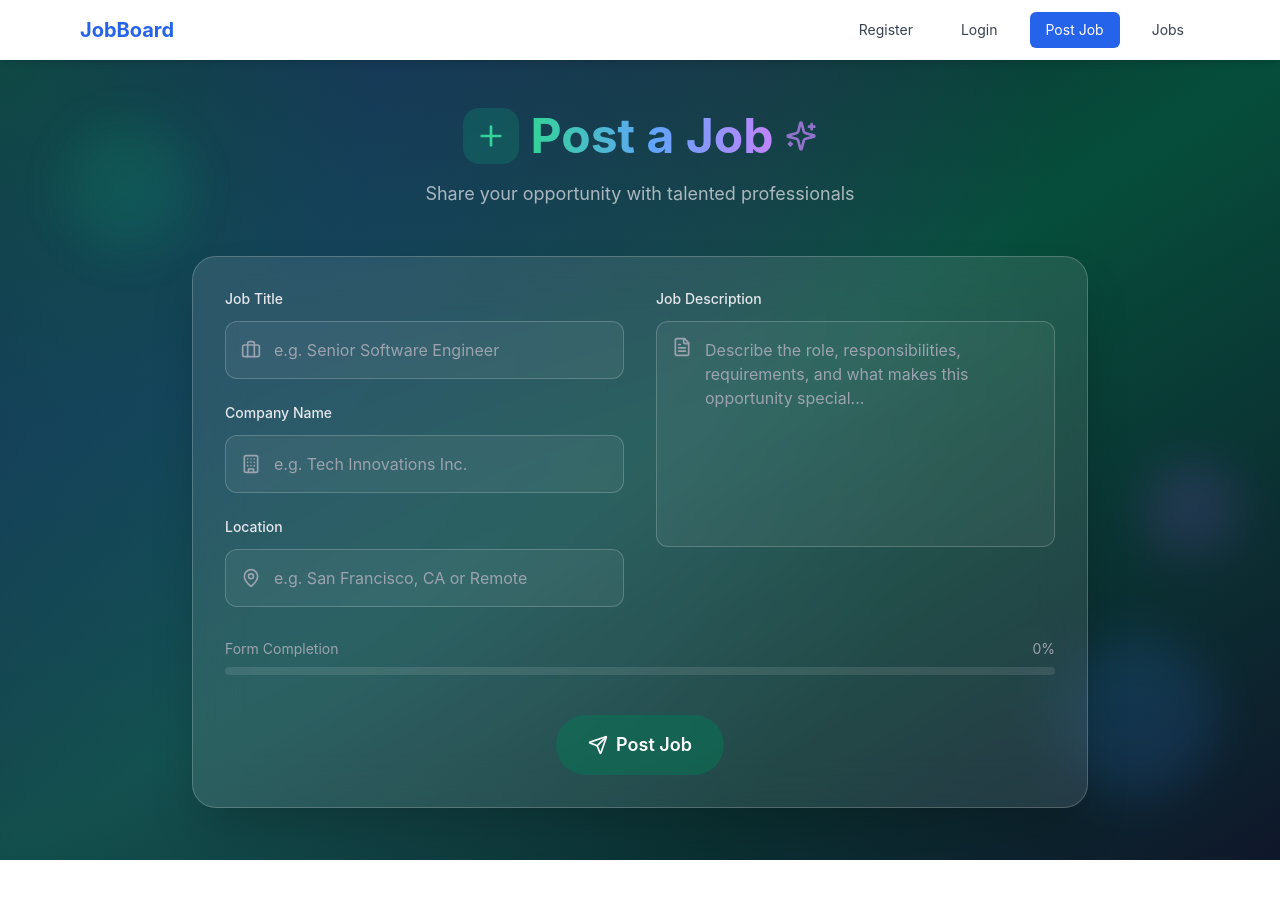
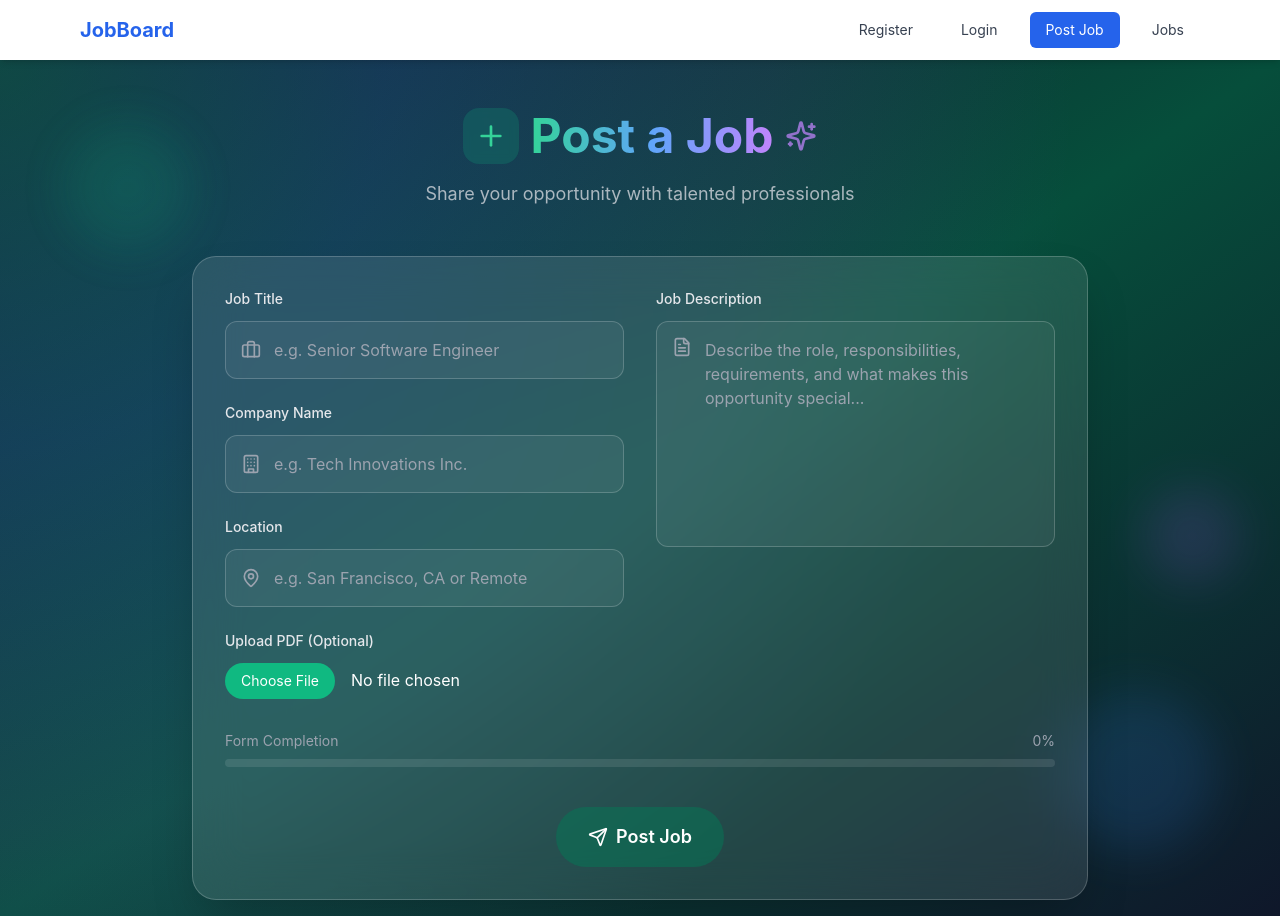
Before and after one commit to Sudharsen27/jobboard-frontend, a React (Create React App) app: page /post-job in a window 1280 px wide. Before the commit the page ends 860 px from the top, so only its background shows below. Built offline with nearby package versions, Linux system fonts and the light colour scheme.

Commit message:
Added Upload Pdf file in the post job page

```diff
--- a/src/pages/PostJob.js
+++ b/src/pages/PostJob.js
@@ -7,6 +7,8 @@ const PostJob = () => {
   const [focusedField, setFocusedField] = useState('');
   const [mousePosition, setMousePosition] = useState({ x: 0, y: 0 });
   const [showSuccess, setShowSuccess] = useState(false);
+  const [pdfFile, setPdfFile] = useState(null);
+
 
   // Mouse tracking for dynamic background
   useEffect(() => {
@@ -29,33 +31,40 @@ const PostJob = () => {
     return;
   }
 
+  const formData = new FormData();
+  formData.append('title', job.title);
+  formData.append('company', job.company);
+  formData.append('location', job.location);
+  formData.append('description', job.description);
+  if (pdfFile) {
+    formData.append('pdf', pdfFile);
+  }
+
   setLoading(true);
   try {
-      // Simulate API call since axios is not available in this environment
     const response = await fetch('http://localhost:5000/api/jobs', {
       method: 'POST',
       headers: {
-          'Content-Type': 'application/json',
-          'Authorization': `Bearer ${token}`
+        Authorization: `Bearer ${token}`
       },
-        body: JSON.stringify(job)
+      body: formData
     });
 
     if (!response.ok) {
       throw new Error('Failed to post job');
     }
 
-      // Show success animation
     setShowSuccess(true);
     setTimeout(() => setShowSuccess(false), 3000);
-
     setJob({ title: '', company: '', location: '', description: '' });
+    setPdfFile(null);
   } catch (err) {
     alert('Failed to post job');
   } finally {
     setLoading(false);
   }
 };
+
 
   const backgroundStyle = {
     background: `radial-gradient(circle at ${mousePosition.x}px ${mousePosition.y}px, rgba(16, 185, 129, 0.3) 0%, rgba(59, 130, 246, 0.2) 25%, rgba(139, 92, 246, 0.1) 50%, transparent 70%)`,
@@ -208,9 +217,24 @@ const PostJob = () => {
                     }`}
                   />
                 </div>
+
+              </div>
+
             </div>
           </div>
+          <br></br>
+          <div className="group">
+  <label className="block text-sm font-medium text-gray-200 mb-3">
+    Upload PDF (Optional)
+  </label>
+  <input
+    type="file"
+    accept="application/pdf"
+    onChange={(e) => setPdfFile(e.target.files[0])}
+    className="block w-full text-white file:mr-4 file:py-2 file:px-4 file:rounded-full file:border-0 file:text-sm file:bg-emerald-500 file:text-white hover:file:bg-emerald-600"
+  />
 </div>
+
 
           {/* Form Progress Indicator */}
           <div className="mt-8 mb-6">
```
Lines whose indentation alone changed are shown as unchanged.
